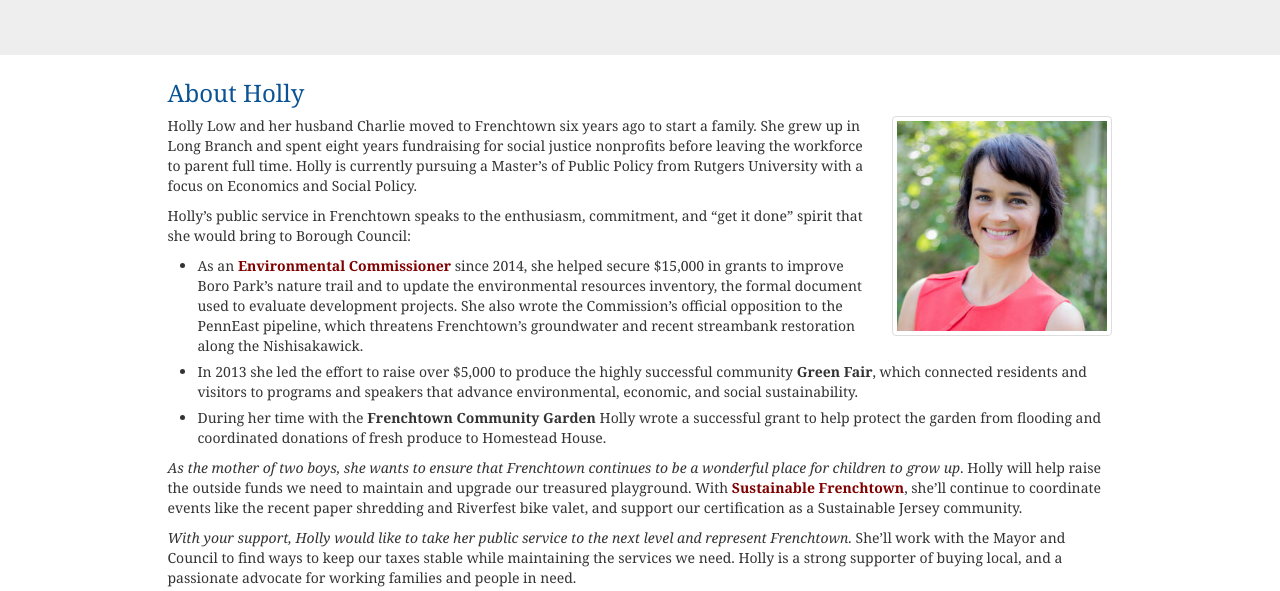
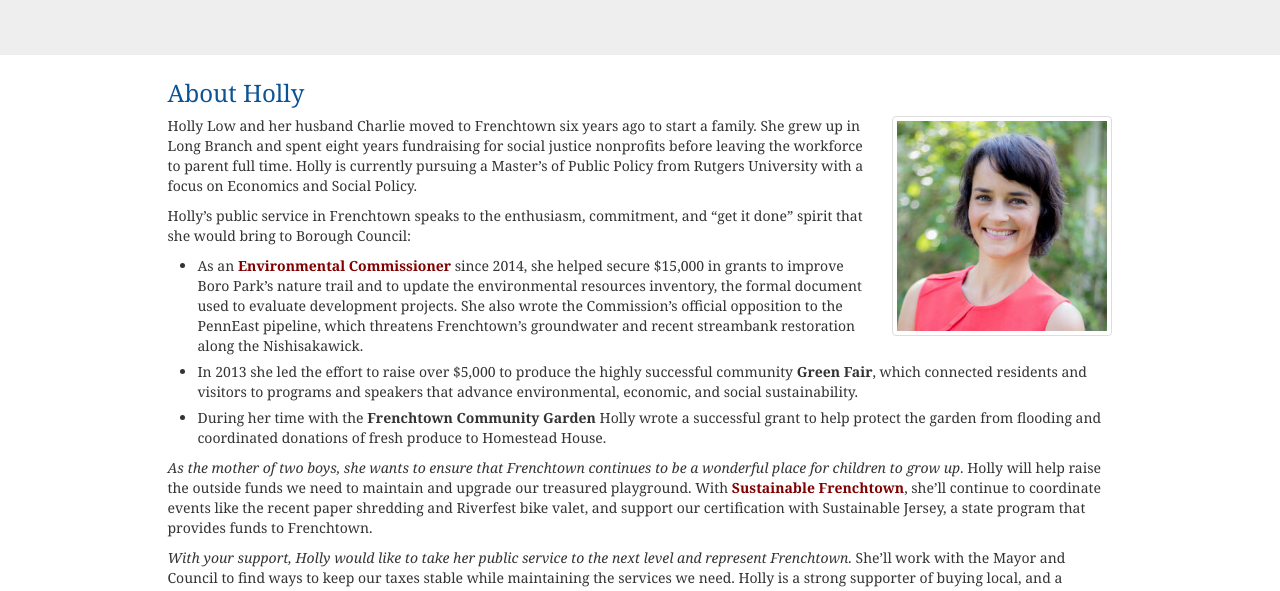
Before and after one commit to charlielow/hollylow.com, a website: page index-01.html in a window 1280 px wide. Shown: the part 136-727 px from the top of the page. Drawn offline with Linux system fonts and the light colour scheme; a script that the page names is missing.

Commit message:
Update index-01.html

```diff
--- a/index-01.html
+++ b/index-01.html
@@ -65,7 +65,7 @@
           <p><em>As the mother of two boys, she wants to ensure that Frenchtown continues to be a wonderful
             place for children to grow up</em>. Holly will help raise the outside funds we need to maintain and upgrade
             our treasured playground. With <a href="https://www.facebook.com/SustainableFrenchtown/"><strong>Sustainable Frenchtown</strong></a>, she&rsquo;ll
-            continue to coordinate events like the recent paper shredding and Riverfest bike valet, and support our certification as a Sustainable Jersey community.
+            continue to coordinate events like the recent paper shredding and Riverfest bike valet, and support our certification with Sustainable Jersey, a state program that provides funds to Frenchtown.
           </p>
           <p><em>With your support, Holly would like to take her public service to the next level and represent
             Frenchtown. </em>She&rsquo;ll work with the Mayor and Council to find ways to keep our taxes stable
```
